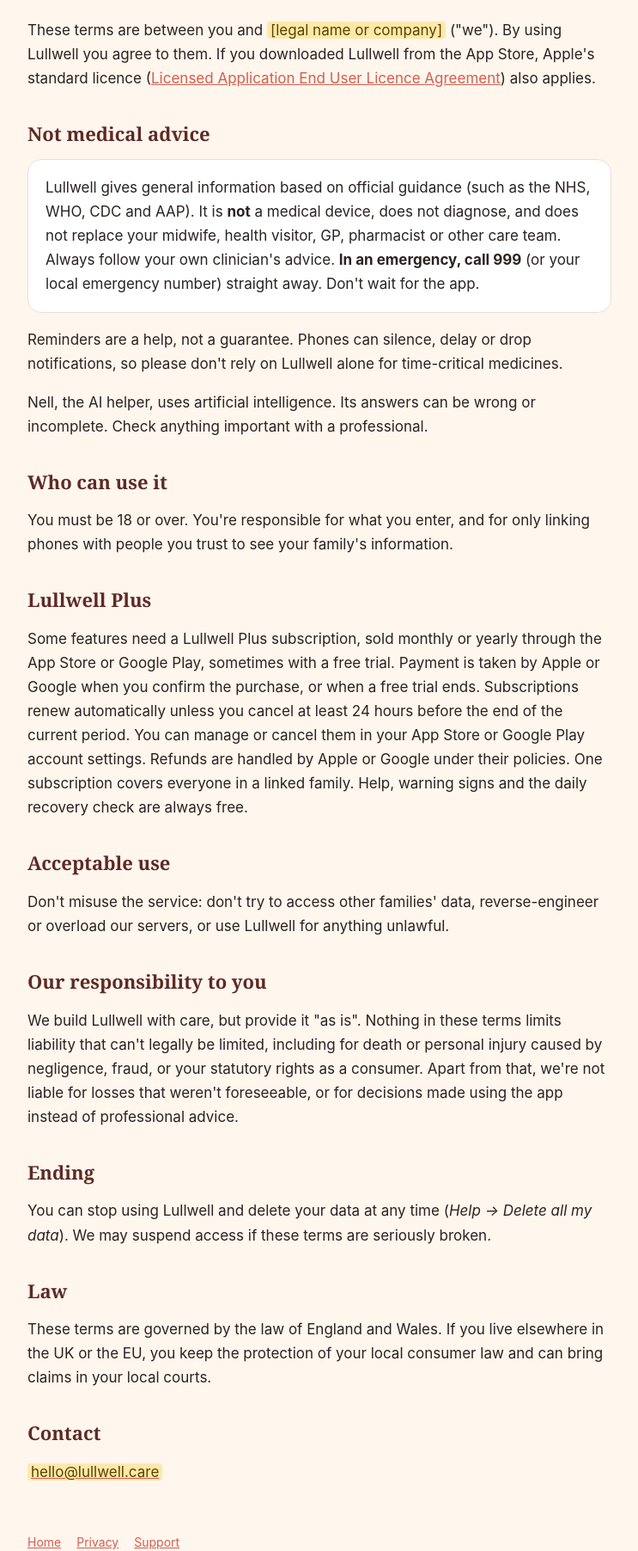
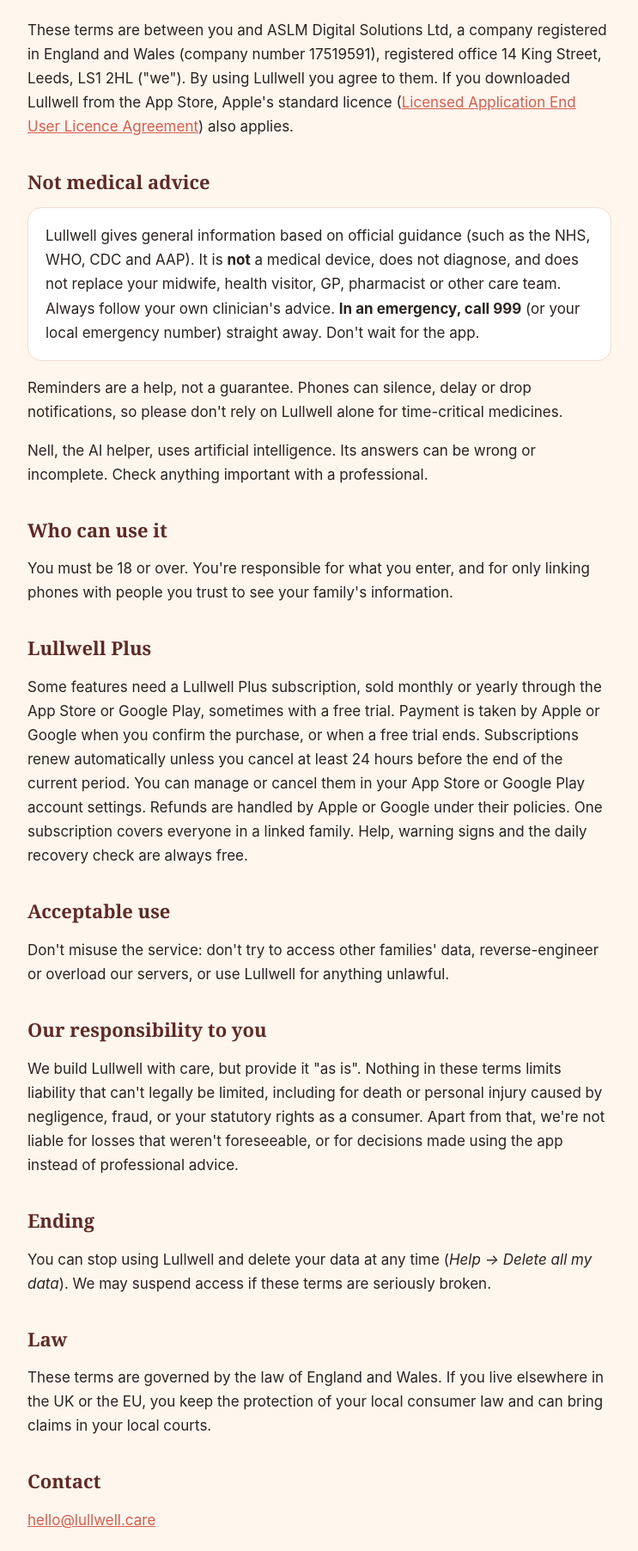
Before and after one commit to heinryanselm/lullwell-site, a plain HTML site: page terms.html in a window 1280 px wide. Shown: the part 203-2007 px from the top of the page at 86% size, without its empty margins (268-1011 px from the left). Drawn offline with Linux system fonts and the light colour scheme.

Commit message:
docs: name ASLM Digital Solutions Ltd as provider in privacy, terms and footer
Co-Authored-By: Claude Opus 5.5 <noreply@anthropic.com>

```diff
--- a/terms.html
+++ b/terms.html
@@ -10,7 +10,7 @@
 <h1>Terms of use</h1>
 <p class="meta">Last updated 22 November 2026</p>
 
-<p>These terms are between you and <span class="todo">[legal name or company]</span> ("we"). By using Lullwell you agree to them. If you downloaded Lullwell from the App Store, Apple's standard licence (<a href="https://www.apple.com/legal/internet-services/itunes/dev/stdeula/">Licensed Application End User Licence Agreement</a>) also applies.</p>
+<p>These terms are between you and ASLM Digital Solutions Ltd, a company registered in England and Wales (company number 17519591), registered office 14 King Street, Leeds, LS1 2HL ("we"). By using Lullwell you agree to them. If you downloaded Lullwell from the App Store, Apple's standard licence (<a href="https://www.apple.com/legal/internet-services/itunes/dev/stdeula/">Licensed Application End User Licence Agreement</a>) also applies.</p>
 
 <h2>Not medical advice</h2>
 <div class="card">Lullwell gives general information based on official guidance (such as the NHS, WHO, CDC and AAP). It is <strong>not</strong> a medical device, does not diagnose, and does not replace your midwife, health visitor, GP, pharmacist or other care team. Always follow your own clinician's advice. <strong>In an emergency, call 999</strong> (or your local emergency number) straight away. Don't wait for the app.</div>
@@ -36,7 +36,7 @@
 <p>These terms are governed by the law of England and Wales. If you live elsewhere in the UK or the EU, you keep the protection of your local consumer law and can bring claims in your local courts.</p>
 
 <h2>Contact</h2>
-<p><a href="mailto:hello@lullwell.care"><span class="todo">hello@lullwell.care</span></a></p>
+<p><a href="mailto:hello@lullwell.care">hello@lullwell.care</a></p>
 
 <footer><a href="./">Home</a><a href="privacy.html">Privacy</a><a href="support.html">Support</a></footer>
 </main></body>
```
Also changed, not shown: index.html (+1 -1 lines), privacy.html (+1 -1 lines), support.html (+1 -1 lines).
